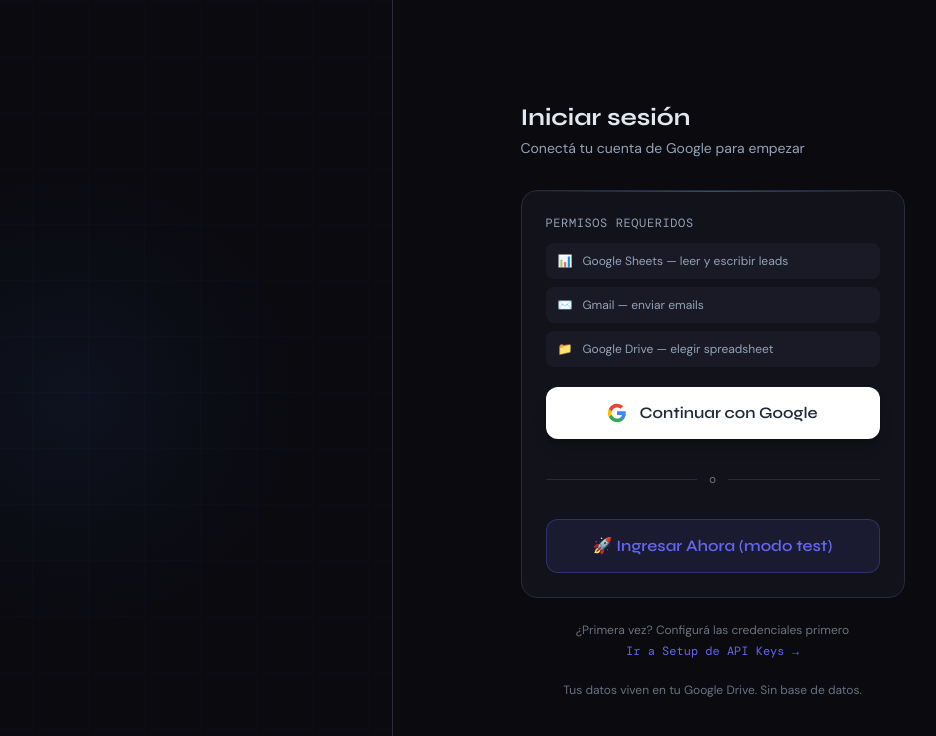
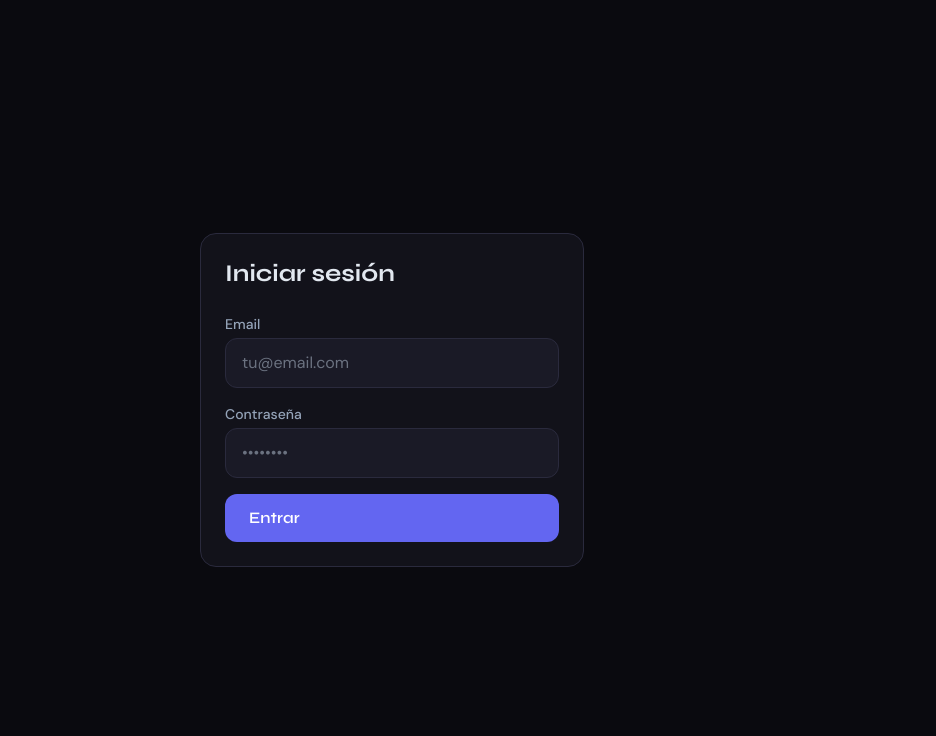
Before and after one commit to diegodasilva272013-commits/scrapeo_datos_envio_mail, a Next.js app: page /login in a window 1280 px wide. Shown: the top 736 px of the page, without its empty margins (248-1184 px from the left). Built offline with nearby package versions, Linux system fonts and the light colour scheme; no server answers.

Commit message:
login usuario password

```diff
--- /dev/null
+++ b/app/api/login/route.ts
@@ -0,0 +1,40 @@
+import { NextRequest, NextResponse } from 'next/server'
+import { createClient } from '@supabase/supabase-js'
+import { cookies } from 'next/headers'
+
+const supabase = createClient(
+  process.env.SUPABASE_URL!,
+  process.env.SUPABASE_ANON_KEY!
+)
+
+export async function POST(req: NextRequest) {
+  const { email, password } = await req.json()
+
+  const { data, error } = await supabase.auth.signInWithPassword({ email, password })
+
+  if (error || !data.session) {
+    return NextResponse.json({ error: 'Email o contraseña incorrectos' }, { status: 401 })
+  }
+
+  // Verificar que el usuario está activo
+  const { data: usuario } = await supabase
+    .from('usuarios')
+    .select('activo')
+    .eq('email', email)
+    .single()
+
+  if (!usuario?.activo) {
+    return NextResponse.json({ error: 'Tu cuenta no está activa. Contactá a Areté.' }, { status: 403 })
+  }
+
+  // Guardar token en cookie
+  const cookieStore = cookies()
+  cookieStore.set('sb-token', data.session.access_token, {
+    httpOnly: true,
+    secure: true,
+    maxAge: 60 * 60 * 24 * 7,
+    path: '/',
+  })
+
+  return NextResponse.json({ ok: true })
+}
--- a/app/login/page.tsx
+++ b/app/login/page.tsx
@@ -1,112 +1,57 @@
 'use client'
 
-import { signIn, useSession } from 'next-auth/react'
+import { useState } from 'react'
 import { useRouter } from 'next/navigation'
-import { useEffect } from 'react'
-import Image from 'next/image'
-import { AreteLogo } from '@/components/AreteLogo'
 
 export default function LoginPage() {
-  const { data: session } = useSession()
   const router = useRouter()
-  useEffect(() => { if (session) router.push('/dashboard') }, [session, router])
+  const [email, setEmail] = useState('')
+  const [password, setPassword] = useState('')
+  const [error, setError] = useState('')
+  const [loading, setLoading] = useState(false)
+
+  const login = async () => {
+    setLoading(true)
+    setError('')
+    const res = await fetch('/api/login', {
+      method: 'POST',
+      headers: { 'Content-Type': 'application/json' },
+      body: JSON.stringify({ email, password }),
+    })
+    const data = await res.json()
+    if (res.ok) {
+      router.push('/dashboard')
+    } else {
+      setError(data.error || 'Error al iniciar sesión')
+    }
+    setLoading(false)
+  }
 
   return (
-    <div className="min-h-screen bg-bg flex relative overflow-hidden">
+    <div className="min-h-screen bg-bg flex items-center justify-center">
+      <div className="w-full max-w-sm p-8 card">
+        <h1 className="font-display text-2xl font-bold text-text mb-6">Iniciar sesión</h1>
 
-      {/* ── Panel izquierdo: branding ── */}
-      <div className="hidden lg:flex w-1/2 flex-col items-center justify-center p-16 relative">
-        <div className="absolute inset-0 opacity-[0.025]"
-          style={{ backgroundImage: 'linear-gradient(rgba(99,102,241,1) 1px,transparent 1px),linear-gradient(90deg,rgba(99,102,241,1) 1px,transparent 1px)', backgroundSize: '56px 56px' }} />
-        <div className="absolute top-1/2 left-1/2 -translate-x-1/2 -translate-y-1/2 w-[500px] h-[500px] rounded-full pointer-events-none"
-          style={{ background: 'radial-gradient(circle,rgba(61,114,224,0.08) 0%,transparent 65%)' }} />
-
-        <div className="relative z-10 flex flex-col items-center gap-6 animate-slide-up">
-          {/* Logo GRANDE — vectorial, colores sólidos, cero pixelado */}
-          <AreteLogo size={160} variant="full" theme="dark" />
-
-          <div className="flex items-center gap-3 w-full max-w-xs">
-            <div className="flex-1 h-px bg-gradient-to-r from-transparent to-border" />
-            <span className="font-mono text-[10px] text-accent tracking-[0.3em] uppercase">LeadFlow</span>
-            <div className="flex-1 h-px bg-gradient-to-l from-transparent to-border" />
+        <div className="flex flex-col gap-4">
+          <div>
+            <label className="label">Email</label>
+            <input className="input" type="email" value={email}
+              onChange={e => setEmail(e.target.value)} placeholder="tu@email.com" />
+          </div>
+          <div>
+            <label className="label">Contraseña</label>
+            <input className="input" type="password" value={password}
+              onChange={e => setPassword(e.target.value)} placeholder="••••••••"
+              onKeyDown={e => e.key === 'Enter' && login()} />
           </div>
 
-          <p className="text-text-dim font-body text-sm text-center max-w-xs leading-relaxed">
-            Prospección B2B automatizada con IA. Scrapeo de Google Maps, emails personalizados y envío por Gmail.
-          </p>
+          {error && <p className="text-red-400 text-sm">{error}</p>}
 
-          <div className="grid grid-cols-3 gap-3 w-full max-w-xs mt-2">
-            {[{ n: 'GPT-4.1', d: 'Motor IA' }, { n: '0 DB', d: 'Sin base de datos' }, { n: '100%', d: 'Automatizado' }].map(({ n, d }) => (
-              <div key={d} className="text-center bg-surface border border-border rounded-xl px-3 py-3">
-                <div className="font-display text-sm font-bold text-accent">{n}</div>
-                <div className="font-mono text-[9px] text-muted mt-0.5 leading-tight">{d}</div>
-              </div>
-            ))}
-          </div>
-        </div>
-      </div>
-
-      <div className="hidden lg:block w-px bg-border" />
-
-      {/* ── Panel derecho ── */}
-      <div className="flex-1 flex items-center justify-center p-8">
-        <div className="w-full max-w-sm animate-slide-up" style={{ animationDelay: '0.1s' }}>
-
-          {/* Mobile logo */}
-          <div className="flex lg:hidden justify-center mb-8">
-            <AreteLogo size={100} variant="full" theme="dark" />
-          </div>
-
-          <div className="mb-8">
-            <h2 className="font-display text-2xl font-bold text-text">Iniciar sesión</h2>
-            <p className="text-text-dim font-body text-sm mt-1">Conectá tu cuenta de Google para empezar</p>
-          </div>
-
-          <div className="card flex flex-col gap-5 relative overflow-hidden">
-            <div className="absolute inset-x-0 top-0 h-px"
-              style={{ background: 'linear-gradient(90deg,transparent,rgba(61,114,224,0.6),transparent)' }} />
-            <div className="flex flex-col gap-2">
-              <p className="text-text-dim text-xs font-mono uppercase tracking-wider mb-1">Permisos requeridos</p>
-              {[{ icon: '📊', t: 'Google Sheets — leer y escribir leads' }, { icon: '✉️', t: 'Gmail — enviar emails' }, { icon: '📁', t: 'Google Drive — elegir spreadsheet' }].map(({ icon, t }) => (
-                <div key={t} className="flex items-center gap-2.5 text-text-dim text-xs font-body bg-surface-2 rounded-lg px-3 py-2.5">
-                  <span>{icon}</span><span>{t}</span>
-                </div>
-              ))}
-            </div>
-            <button onClick={() => signIn('google', { callbackUrl: '/dashboard' })}
-              className="w-full flex items-center justify-center gap-3 bg-white text-gray-800 font-display font-semibold py-3.5 px-6 rounded-xl hover:bg-gray-50 active:scale-[0.98] transition-all duration-150 shadow-lg shadow-black/20">
-              <GoogleIcon /> Continuar con Google
-            </button>
-
-            <div className="relative my-3">
-              <div className="absolute inset-0 flex items-center"><div className="w-full border-t border-border" /></div>
-              <div className="relative flex justify-center"><span className="bg-surface px-3 text-muted text-xs font-mono">o</span></div>
-            </div>
-
-            <button onClick={() => router.push('/dashboard')}
-              className="w-full flex items-center justify-center gap-2 bg-accent/10 text-accent border border-accent/30 font-display font-semibold py-3.5 px-6 rounded-xl hover:bg-accent/20 active:scale-[0.98] transition-all duration-150">
-              🚀 Ingresar Ahora (modo test)
-            </button>
-          </div>
-
-          <div className="text-center mt-6">
-            <p className="text-muted text-xs font-body">¿Primera vez? Configurá las credenciales primero</p>
-            <a href="/setup" className="text-accent text-xs font-mono hover:underline mt-1 inline-block">Ir a Setup de API Keys →</a>
-          </div>
-          <p className="text-center text-muted text-xs font-body mt-5">Tus datos viven en tu Google Drive. Sin base de datos.</p>
+          <button onClick={login} disabled={loading} className="btn-primary py-3">
+            {loading ? 'Entrando...' : 'Entrar'}
+          </button>
         </div>
       </div>
     </div>
   )
 }
-
-function GoogleIcon() {
-  return (
-    <svg width="20" height="20" viewBox="0 0 24 24">
-      <path d="M22.56 12.25c0-.78-.07-1.53-.2-2.25H12v4.26h5.92c-.26 1.37-1.04 2.53-2.21 3.31v2.77h3.57c2.08-1.92 3.28-4.74 3.28-8.09z" fill="#4285F4"/>
-      <path d="M12 23c2.97 0 5.46-.98 7.28-2.66l-3.57-2.77c-.98.66-2.23 1.06-3.71 1.06-2.86 0-5.29-1.93-6.16-4.53H2.18v2.84C3.99 20.53 7.7 23 12 23z" fill="#34A853"/>
-      <path d="M5.84 14.09c-.22-.66-.35-1.36-.35-2.09s.13-1.43.35-2.09V7.07H2.18C1.43 8.55 1 10.22 1 12s.43 3.45 1.18 4.93l2.85-2.22.81-.62z" fill="#FBBC05"/>
-      <path d="M12 5.38c1.62 0 3.06.56 4.21 1.64l3.15-3.15C17.45 2.09 14.97 1 12 1 7.7 1 3.99 3.47 2.18 7.07l3.66 2.84c.87-2.6 3.3-4.53 6.16-4.53z" fill="#EA4335"/>
-    </svg>
-  )
-}
```
